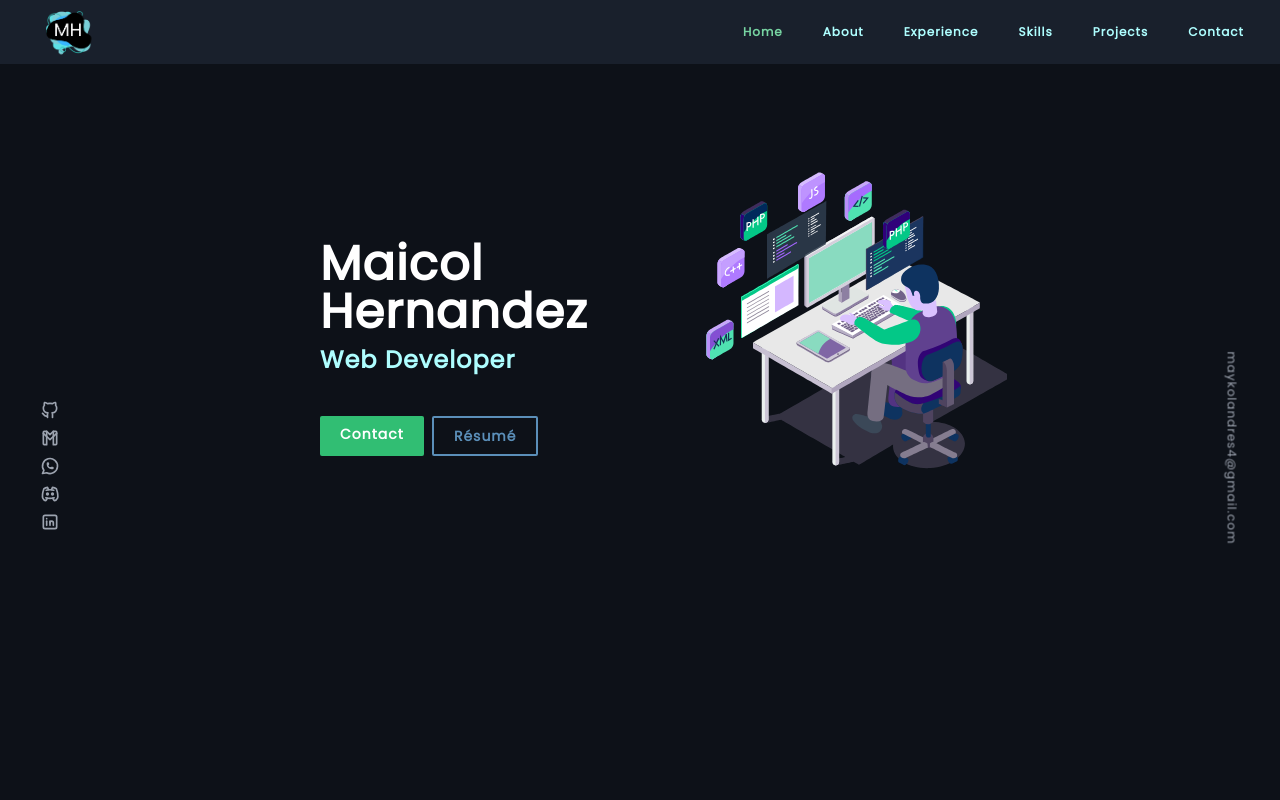
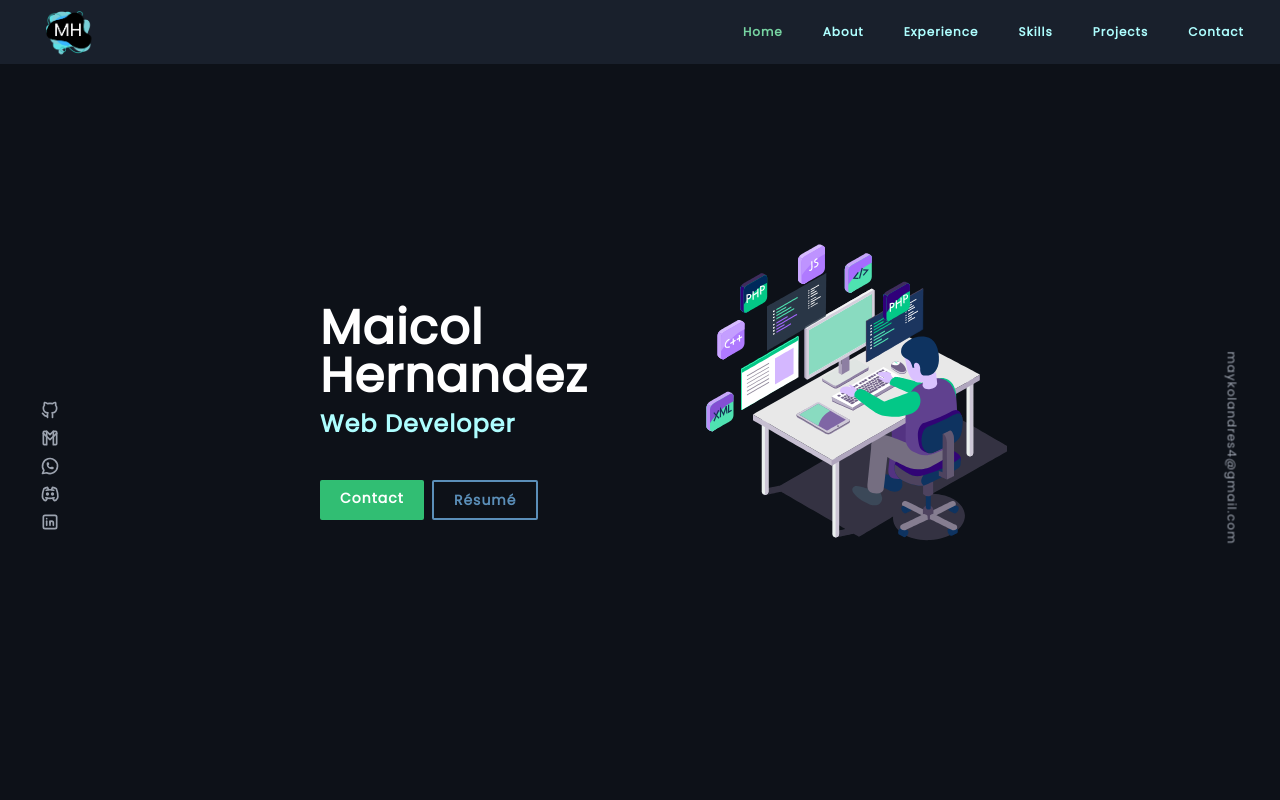
Before and after one commit to mvykool/portfolio, a Next.js app in the folder portfolio/: page / in a window 1280 px wide. Shown: the top 800 px of the page. Built offline with nearby package versions, Linux system fonts and the light colour scheme.

Commit message:
fixed spacing

```diff
--- a/portfolio/components/Hero.tsx
+++ b/portfolio/components/Hero.tsx
@@ -15,11 +15,11 @@ const Hero = ({setSelectedPage}: Props) => {
     const isAboveLarge = useMediaQuery("(min-width: 1060px)");
 
   return (
-    <section id='home' className='md:flex md:justify-between md:items-center md:h-full gap-28 pt-5 pb-10'>
+    <section id='home' className='md:flex md:justify-between md:items-center md:h-full gap-28 pt-5'>
 
 
       {/* IMAGE SECTION */}
-      <div className="basis-2/5 z-10 mt-20 md:-mt-10 flex justify-center md:order-2">
+      <div className="basis-2/5 z-10 mt-10 flex justify-center md:order-2">
         {isAboveLarge ? (
 
           <motion.div
@@ -48,7 +48,7 @@ const Hero = ({setSelectedPage}: Props) => {
             hidden: { opacity: 0, x: 50 },
             visible: { opacity: 1, x: 0 },
           }}
-          className="mt-20"
+          className="mt-10"
         >
             <Lottie loop={true} animationData={Office}/>
           </motion.div>
@@ -56,7 +56,7 @@ const Hero = ({setSelectedPage}: Props) => {
         )}
       </div>
 
-      <div className="z-30 basis-3/5 mt-12 md:mt-40">
+      <div className="z-30 basis-3/5 mt-12 md:mt-56">
         {/* HEADINGS */}
         <motion.div
           initial="hidden"
```
